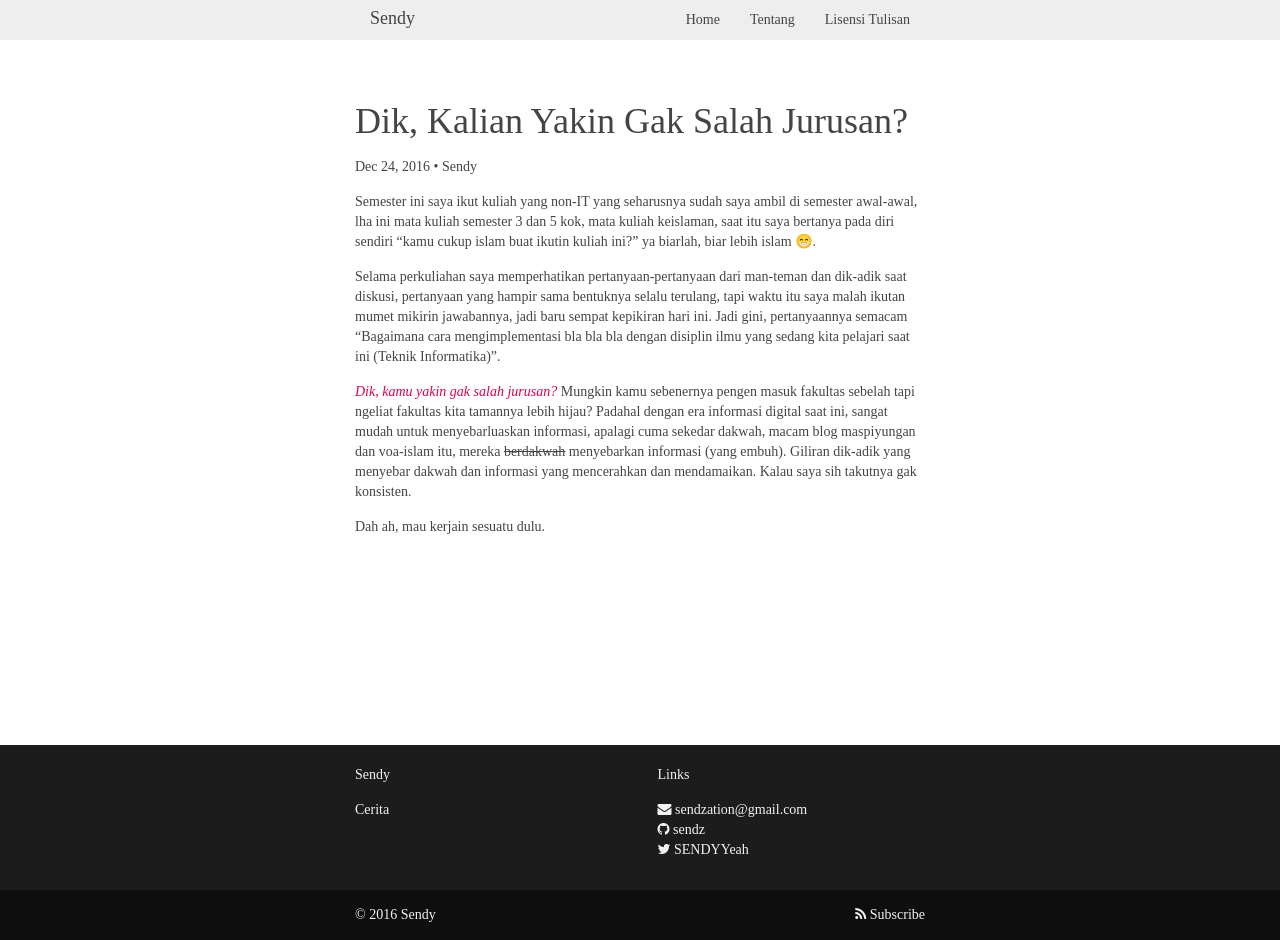
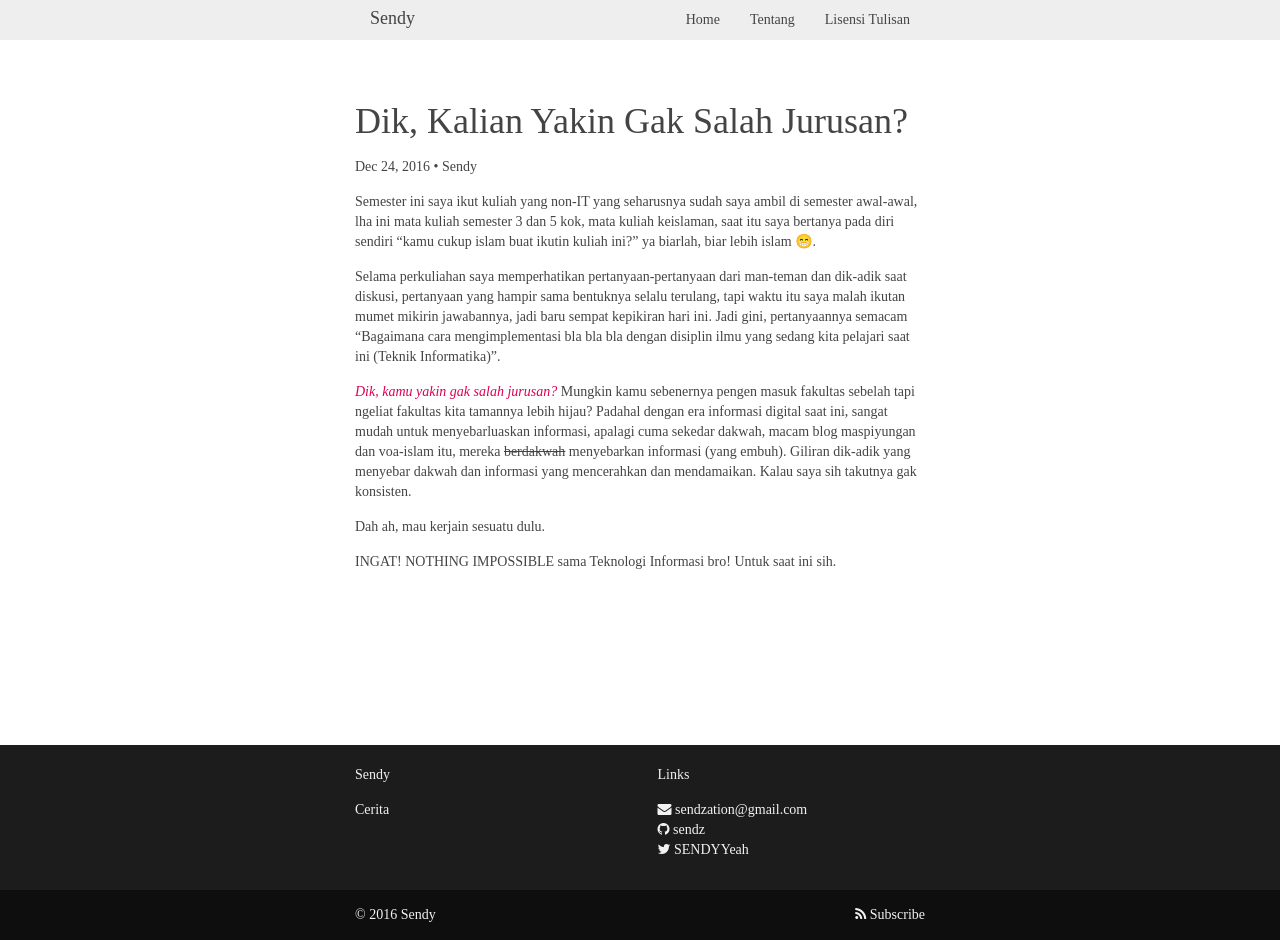
Before and after one commit to sendz/sendz.github.io, a Jekyll site: the page built from _posts/2016-12-24-dik-kalian-yakin-gak-salah-jurusan.md, in a window 1280 px wide. Built offline with Jekyll 4.4.1, drawn with Linux system fonts in a browser that asks for light colours; nearby versions of some CDN libraries; emoji names are drawn with the system emoji font; some web fonts are replaced; comment, search, counter and statistics services are not loaded.

Commit message:
update lagi

```diff
--- a/_posts/2016-12-24-dik-kalian-yakin-gak-salah-jurusan.md
+++ b/_posts/2016-12-24-dik-kalian-yakin-gak-salah-jurusan.md
@@ -16,3 +16,5 @@ Selama perkuliahan saya memperhatikan pertanyaan-pertanyaan dari man-teman dan d
 *Dik, kamu yakin gak salah jurusan?* Mungkin kamu sebenernya pengen masuk fakultas sebelah tapi ngeliat fakultas kita tamannya lebih hijau? Padahal dengan era informasi digital saat ini, sangat mudah untuk menyebarluaskan informasi, apalagi cuma sekedar dakwah, macam blog maspiyungan dan voa-islam itu, mereka ~~berdakwah~~ menyebarkan informasi (yang embuh). Giliran dik-adik yang menyebar dakwah dan informasi yang mencerahkan dan mendamaikan. Kalau saya sih takutnya gak konsisten.
 
 Dah ah, mau kerjain sesuatu dulu.
+
+INGAT! NOTHING IMPOSSIBLE sama Teknologi Informasi bro! Untuk saat ini sih.
```
